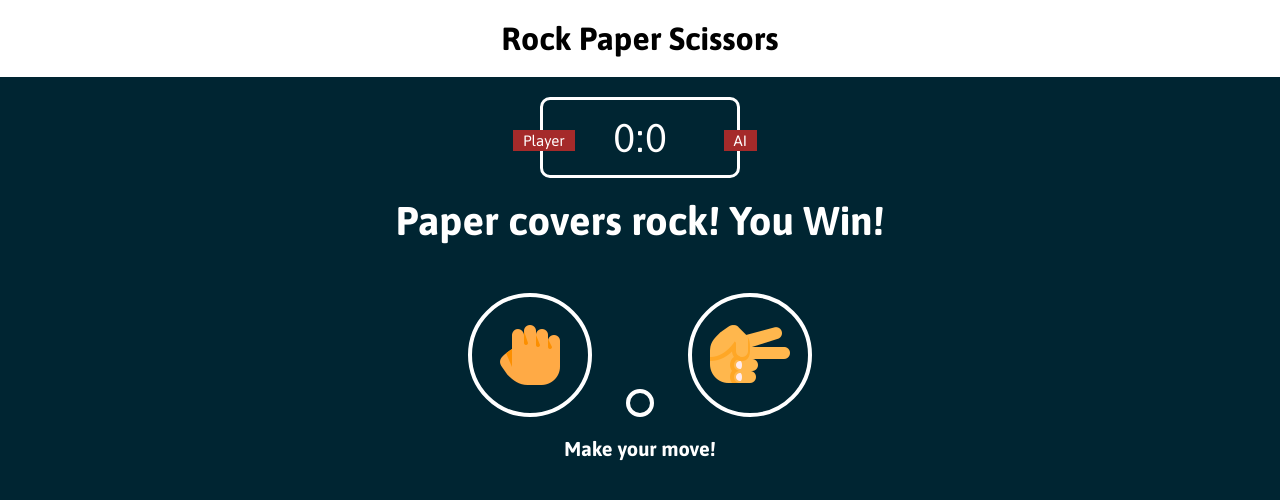
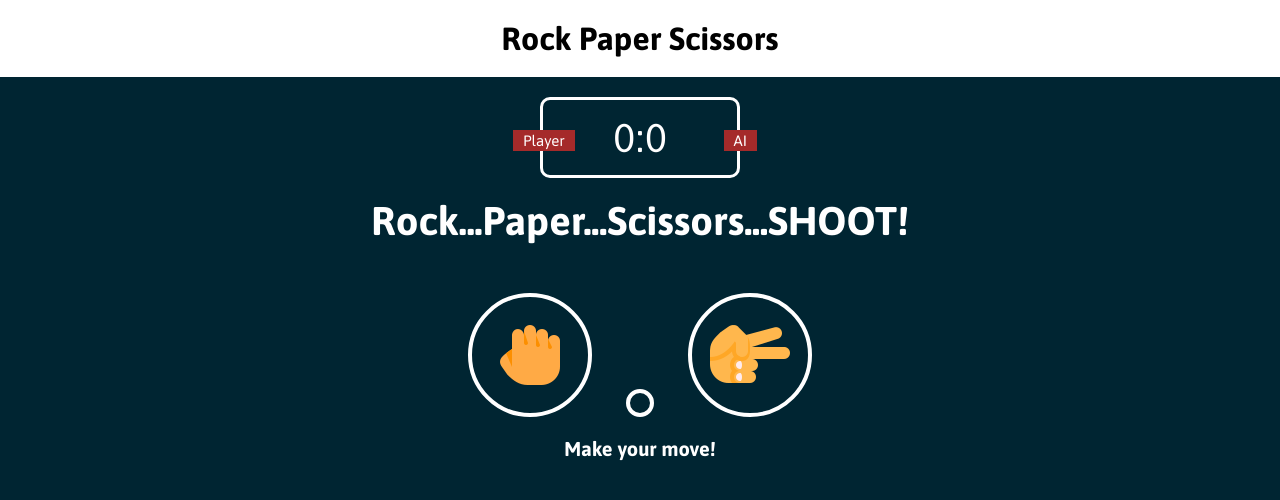
Before and after one commit to osmanseker/RockPaperScissors, a plain HTML site: page index.html in a window 1280 px wide. Drawn offline with Linux system fonts and the light colour scheme.

Commit message:
finished product

```diff
--- a/index.html
+++ b/index.html
@@ -17,7 +17,7 @@
     </div>
 
     <div class="Result">
-        <p>Paper covers rock! You Win!</p>
+        <p>Rock...Paper...Scissors...SHOOT!</p>
     </div>
 
     <div class="Choices">
```
